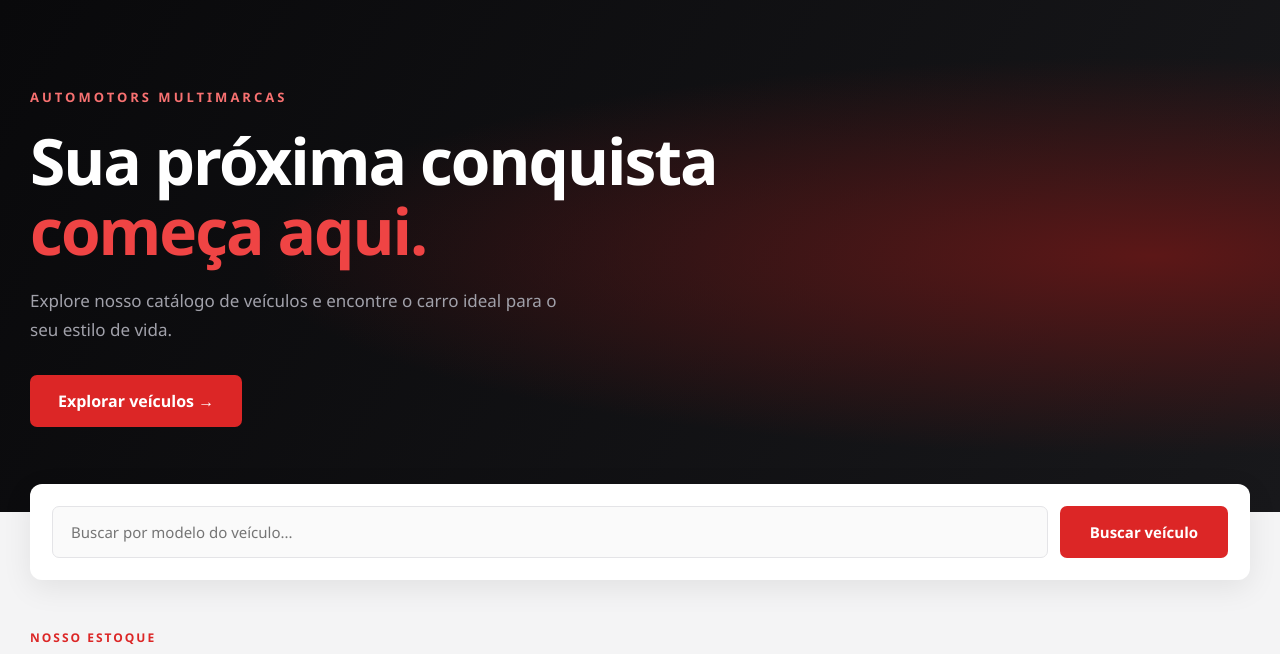
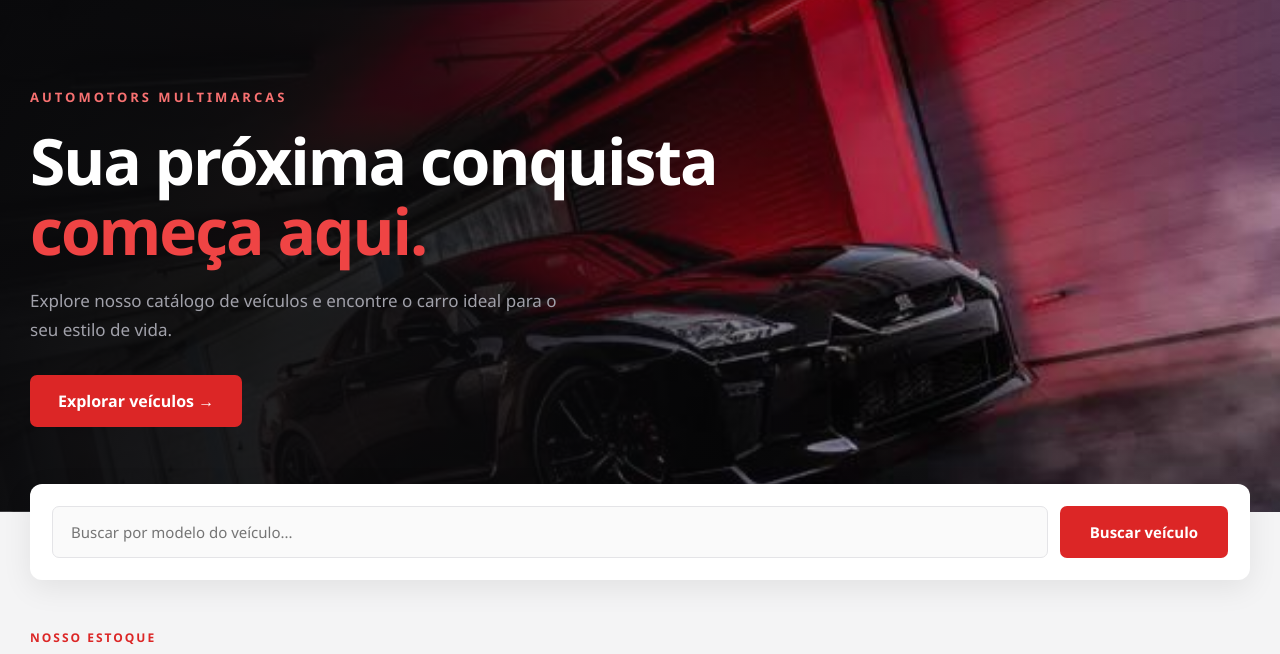
Before and after one commit to JoaoEmanoell/carros, a Django app: page /cars/ in a window 1280 px wide. Shown: the part 84-738 px from the top of the page. Run offline with Django 5.2, Linux system fonts and the light colour scheme; data that the repository does not hold is empty.

Commit message:
Adiciona banner automotivo ao catalogo

```diff
--- a/cars/templates/cars.html
+++ b/cars/templates/cars.html
@@ -1,24 +1,42 @@
 
 {% extends "base.html" %}
+
+{% load static %}
 
 {% block title %}AutoMotors | Encontre seu próximo veículo{% endblock %}
 
 {% block extra_css %}
 
 <style>
-  .hero {
+.hero {
     background:
-      radial-gradient(ellipse at 90% 50%, #5c1717 0%, transparent 55%),
-      linear-gradient(120deg, #09090b, #18181b);
+        linear-gradient(
+            90deg,
+            rgba(9, 9, 11, 0.98) 0%,
+            rgba(9, 9, 11, 0.85) 35%,
+            rgba(9, 9, 11, 0.30) 70%,
+            rgba(9, 9, 11, 0.10) 100%
+        ),
+        url("{% static 'cars/images/hero-banner.jpg' %}");
+
+    background-color: #09090b;
+    background-size: cover;
+    background-position: center;
+    background-repeat: no-repeat;
     color: white;
+    min-height: 480px;
     padding: 85px 30px;
+    display: flex;
+    align-items: center;
     overflow: hidden;
-  }
+    box-sizing: border-box;
+}
 
-  .hero-content {
+.hero-content {
+    width: 100%;
     max-width: 1220px;
     margin: 0 auto;
-  }
+}
 
   .hero-label {
     display: inline-block;
```
Also changed, not shown: cars/static/cars/images/hero-banner.jpg (added).
